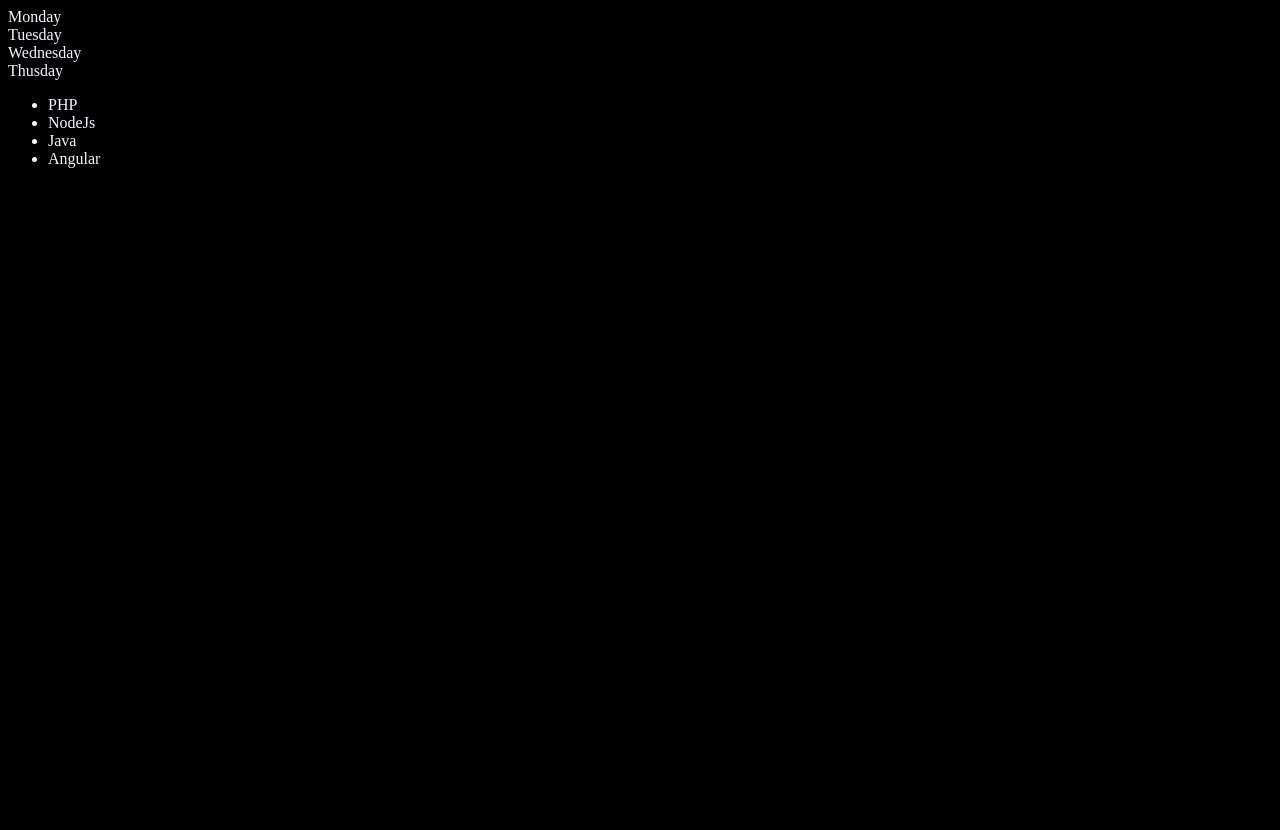
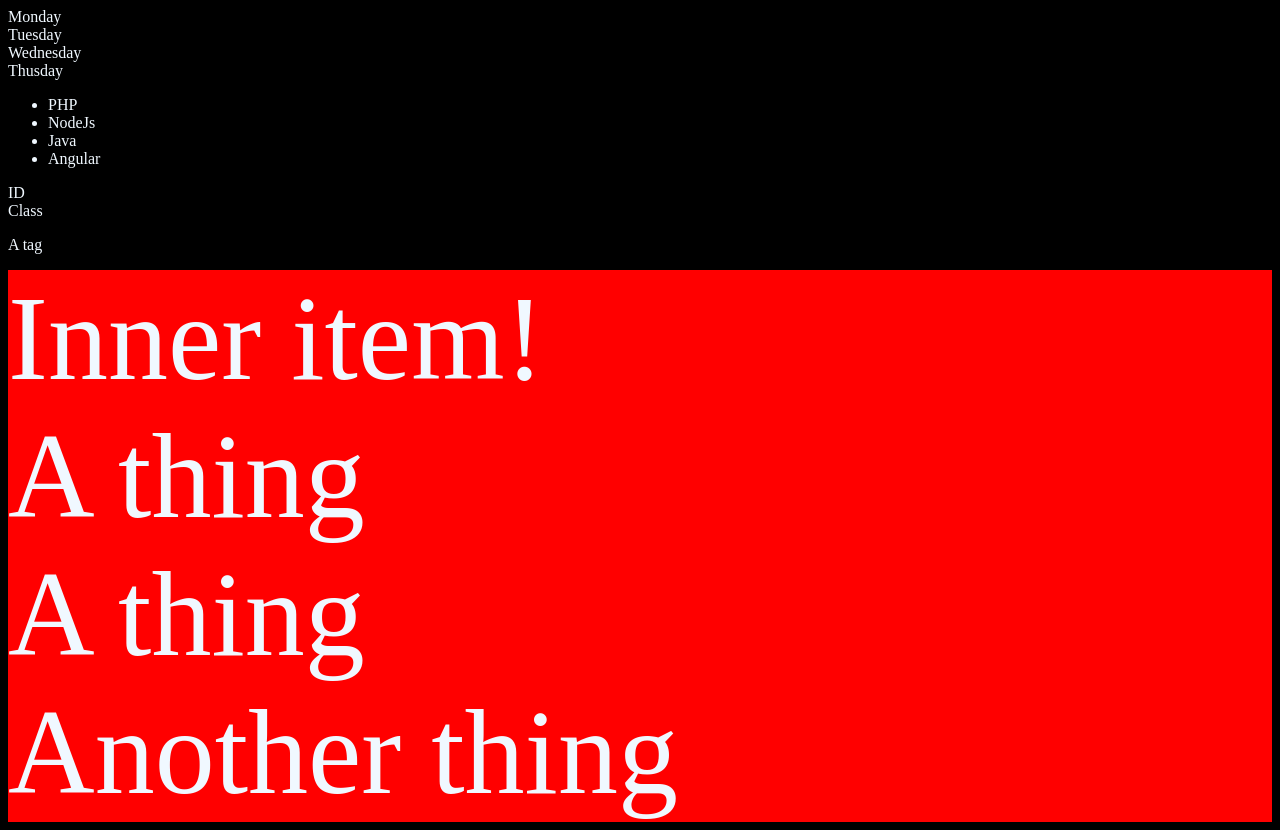
Before and after one commit to Suyog28/CodeDaily, a website: page 06_DOM/index.html in a window 1280 px wide. Before the commit the page ends 800 px from the top, so only its background shows below. Drawn offline with Linux system fonts and the light colour scheme.

Commit message:
DOM Manpulations

```diff
--- a/06_DOM/index.html
+++ b/06_DOM/index.html
@@ -1,12 +1,12 @@
 <!DOCTYPE html>
 <html lang="en">
   <head>
-    <meta charset="UTF-8">
-    <meta name="viewport" content="width=device-width, initial-scale=1.0">
+    <meta charset="UTF-8" />
+    <meta name="viewport" content="width=device-width, initial-scale=1.0" />
     <title>DOM Manulation</title>
   </head>
   <style>
-    .background{
+    .background {
       background-color: black;
       color: aliceblue;
     }
@@ -22,20 +22,52 @@
         </ul> -->
     <!-- </div> -->
 
-<div class="parent" id = "Header">
+    <div class="parent" id="Header">
       <div class="day">Monday</div>
       <div class="day">Tuesday</div>
       <div class="day">Wednesday</div>
       <div class="day">Thusday</div>
-
     </div>
 
-<ul class= "langName">
+    <ul class="langName">
       <li>Javascript</li>
     </ul>
 
+    <div id="the-one">ID</div>
+    <div class="an-awesome-class">Class</div>
+    <p>A tag</p>
+
+    <!-- To do so, you add a space between your classes, ids or tags. Here’s an example: -->
+    <div class="container">
+      <div class="inner-item">Inner item!</div>
+      <div class="thing">A thing</div>
+      <div class="thing">A thing</div>
+      <div class="another-thing">Another thing</div>
+    </div>
+
     <script>
+      const allThings = document.querySelectorAll(
+        ".inner-item, .thing, .another-thing"
+      );
+      allThings.forEach((e) => {
+        e.style.backgroundColor = "red";
+      });
 
+      let newAllThings = Array.from(allThings);
+      newAllThings.forEach((e) => {
+        e.style.fontSize = "120px";
+      });
+      const ID = document.querySelector("#the-one");
+      console.log(ID);
+
+      const ClassS = document.querySelector(".an-awesome-class");
+      console.log(ClassS);
+
+      const tag = document.querySelector("p");
+      console.log(tag);
+
+      let innerItem = document.querySelector(".container .inner-item");
+      console.log(innerItem);
       //Lecter 1 & 2 +++++++
       //   const parent = document.querySelector(".parent");
       //   console.log(parent);
@@ -49,7 +81,6 @@
       // }
 
       // parent.children.style.color = "orange";
-
 
       // console.log(parent.firstElementChild);
       // const day = document.querySelector(".day");
@@ -84,7 +115,7 @@
 
       //Lecter 4 +++++++
 
-    function addnewItem(langName){
+      function addnewItem(langName) {
         const newItem = document.createElement("li");
         newItem.innerText = `${langName}`;
         document.querySelector(".langName").appendChild(newItem);
@@ -92,7 +123,7 @@
       addnewItem("Python");
       addnewItem("Java");
 
-    function addItemOptimize(langName){
+      function addItemOptimize(langName) {
         const li = document.createElement("li");
         li.appendChild(document.createTextNode(langName));
         document.querySelector(".langName").appendChild(li);
@@ -103,14 +134,14 @@
 
       //Edit
       const li = document.querySelector("li:nth-child(2)");
-    li.outerHTML = "<li>NodeJs</li>"
+      li.outerHTML = "<li>NodeJs</li>";
 
       //Edit 2
 
       const li2 = document.querySelector("li:first-Child");
       console.log(li2);
       const liItem = document.createElement("li");
-    liItem.textContent = "PHP"
+      liItem.textContent = "PHP";
       li2.replaceWith(liItem);
 
       //Delete
```
Lines whose indentation alone changed are shown as unchanged.
